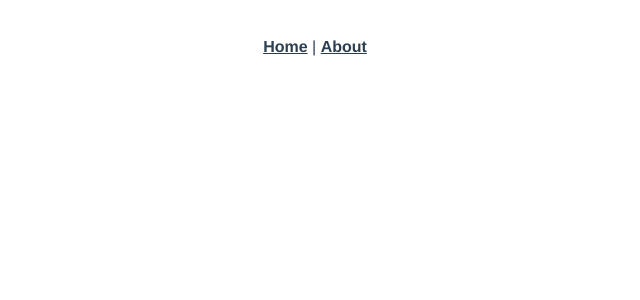
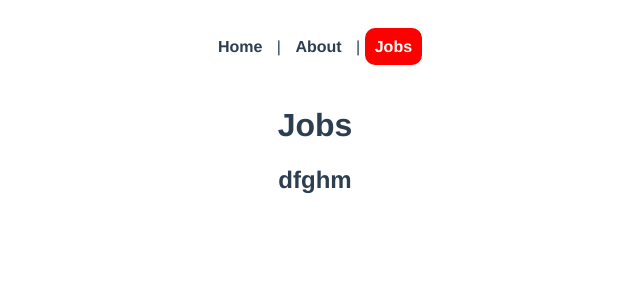
Before and after one commit to iambexnewton/vue-site, a Vue app: page /jobs in a window 1280 px wide. Before the commit this address had no page. Shown: the top 300 px of the page, without its empty margins (325-965 px from the left). Built offline with nearby package versions, Linux system fonts and the light colour scheme.

Commit message:
pages, routing added

```diff
--- a/src/App.vue
+++ b/src/App.vue
@@ -1,9 +1,10 @@
 <template>
   <nav>
     <router-link to="/">Home</router-link> |
-    <router-link to="/about">About</router-link>
+    <router-link :to="{ name: 'about' }">About</router-link> |
+    <router-link :to="{ name: 'jobs' }">Jobs</router-link>
   </nav>
-  <router-view/>
+  <router-view />
 </template>
 
 <style>
@@ -22,9 +23,13 @@ nav {
 nav a {
   font-weight: bold;
   color: #2c3e50;
+  text-decoration: none;
+  padding: 10px;
+  border-radius: 10px;
 }
 
 nav a.router-link-exact-active {
-  color: #42b983;
+  color: white;
+  background: red;
 }
 </style>
--- a/src/components/HelloWorld.vue
+++ /dev/null
@@ -1,58 +0,0 @@
-<template>
-  <div class="hello">
-    <h1>{{ msg }}</h1>
-    <p>
-      For a guide and recipes on how to configure / customize this project,<br>
-      check out the
-      <a href="https://cli.vuejs.org" target="_blank" rel="noopener">vue-cli documentation</a>.
-    </p>
-    <h3>Installed CLI Plugins</h3>
-    <ul>
-      <li><a href="https://github.com/vuejs/vue-cli/tree/dev/packages/%40vue/cli-plugin-babel" target="_blank" rel="noopener">babel</a></li>
-      <li><a href="https://github.com/vuejs/vue-cli/tree/dev/packages/%40vue/cli-plugin-router" target="_blank" rel="noopener">router</a></li>
-    </ul>
-    <h3>Essential Links</h3>
-    <ul>
-      <li><a href="https://vuejs.org" target="_blank" rel="noopener">Core Docs</a></li>
-      <li><a href="https://forum.vuejs.org" target="_blank" rel="noopener">Forum</a></li>
-      <li><a href="https://chat.vuejs.org" target="_blank" rel="noopener">Community Chat</a></li>
-      <li><a href="https://twitter.com/vuejs" target="_blank" rel="noopener">Twitter</a></li>
-      <li><a href="https://news.vuejs.org" target="_blank" rel="noopener">News</a></li>
-    </ul>
-    <h3>Ecosystem</h3>
-    <ul>
-      <li><a href="https://router.vuejs.org" target="_blank" rel="noopener">vue-router</a></li>
-      <li><a href="https://vuex.vuejs.org" target="_blank" rel="noopener">vuex</a></li>
-      <li><a href="https://github.com/vuejs/vue-devtools#vue-devtools" target="_blank" rel="noopener">vue-devtools</a></li>
-      <li><a href="https://vue-loader.vuejs.org" target="_blank" rel="noopener">vue-loader</a></li>
-      <li><a href="https://github.com/vuejs/awesome-vue" target="_blank" rel="noopener">awesome-vue</a></li>
-    </ul>
-  </div>
-</template>
-
-<script>
-export default {
-  name: 'HelloWorld',
-  props: {
-    msg: String
-  }
-}
-</script>
-
-<!-- Add "scoped" attribute to limit CSS to this component only -->
-<style scoped>
-h3 {
-  margin: 40px 0 0;
-}
-ul {
-  list-style-type: none;
-  padding: 0;
-}
-li {
-  display: inline-block;
-  margin: 0 10px;
-}
-a {
-  color: #42b983;
-}
-</style>
--- a/src/router/index.js
+++ b/src/router/index.js
@@ -1,25 +1,29 @@
-import { createRouter, createWebHistory } from 'vue-router'
-import HomeView from '../views/HomeView.vue'
+import { createRouter, createWebHistory } from "vue-router";
+import HomeView from "../views/HomeView.vue";
+import AboutView from "../views/AboutView.vue";
+import JobsView from "../views/JobsView.vue";
 
 const routes = [
   {
-    path: '/',
-    name: 'home',
-    component: HomeView
+    path: "/",
+    name: "home",
+    component: HomeView,
   },
   {
-    path: '/about',
-    name: 'about',
-    // route level code-splitting
-    // this generates a separate chunk (about.[hash].js) for this route
-    // which is lazy-loaded when the route is visited.
-    component: () => import(/* webpackChunkName: "about" */ '../views/AboutView.vue')
-  }
-]
+    path: "/about",
+    name: "about",
+    component: AboutView,
+  },
+  {
+    path: "/jobs",
+    name: "jobs",
+    component: JobsView,
+  },
+];
 
 const router = createRouter({
   history: createWebHistory(process.env.BASE_URL),
-  routes
-})
+  routes,
+});
 
-export default router
+export default router;
--- a/src/views/AboutView.vue
+++ b/src/views/AboutView.vue
@@ -1,5 +1,6 @@
 <template>
   <div class="about">
     <h1>This is an about page</h1>
+    <p>Lorem</p>
   </div>
 </template>
--- a/src/views/HomeView.vue
+++ b/src/views/HomeView.vue
@@ -1,18 +1,16 @@
 <template>
   <div class="home">
-    <img alt="Vue logo" src="../assets/logo.png">
-    <HelloWorld msg="Welcome to Your Vue.js App"/>
+    <div>dfghj</div>
+    <img alt="Vue logo" src="../assets/logo.png" />
+    <HelloWorld msg="Welcome to Your Vue.js App" />
   </div>
 </template>
 
 <script>
 // @ is an alias to /src
-import HelloWorld from '@/components/HelloWorld.vue'
 
 export default {
-  name: 'HomeView',
-  components: {
-    HelloWorld
-  }
-}
+  name: "HomeView",
+  components: {},
+};
 </script>
--- /dev/null
+++ b/src/views/JobsView.vue
@@ -0,0 +1,16 @@
+<template>
+  <h1>Jobs</h1>
+  <div v-for="job in jobs" :key="job.id">
+    <h2>{{ job.title }}</h2>
+  </div>
+</template>
+
+<script>
+export default {
+  data() {
+    return {
+      jobs: [{ title: "dfghm", id: 1, details: "asdfghjmnbvcxzvbnm" }],
+    };
+  },
+};
+</script>
--- a/vue.config.js
+++ b/vue.config.js
@@ -1,4 +1,4 @@
-const { defineConfig } = require('@vue/cli-service')
+const { defineConfig } = require("@vue/cli-service");
 module.exports = defineConfig({
-  transpileDependencies: true
-})
+  transpileDependencies: true,
+});
```
